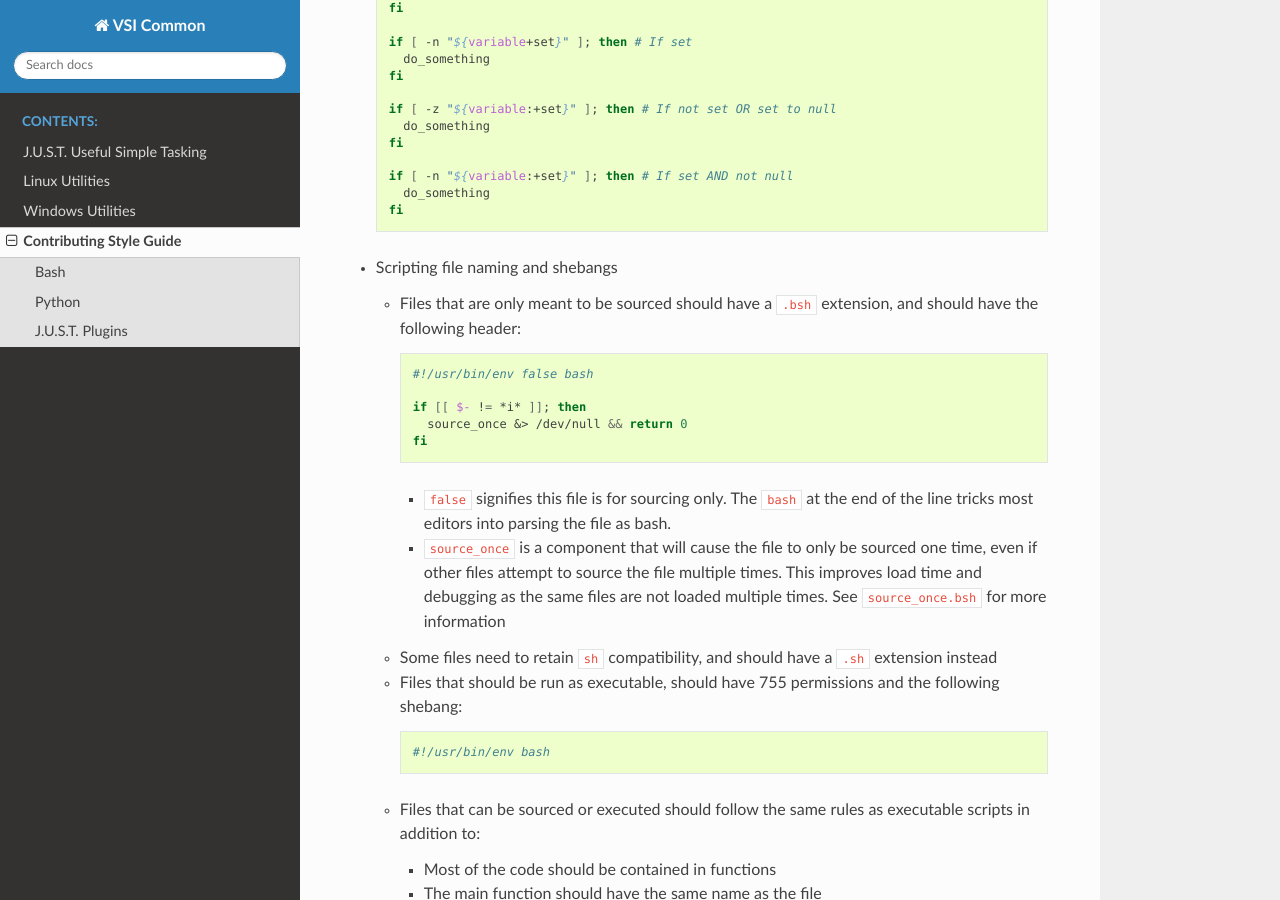
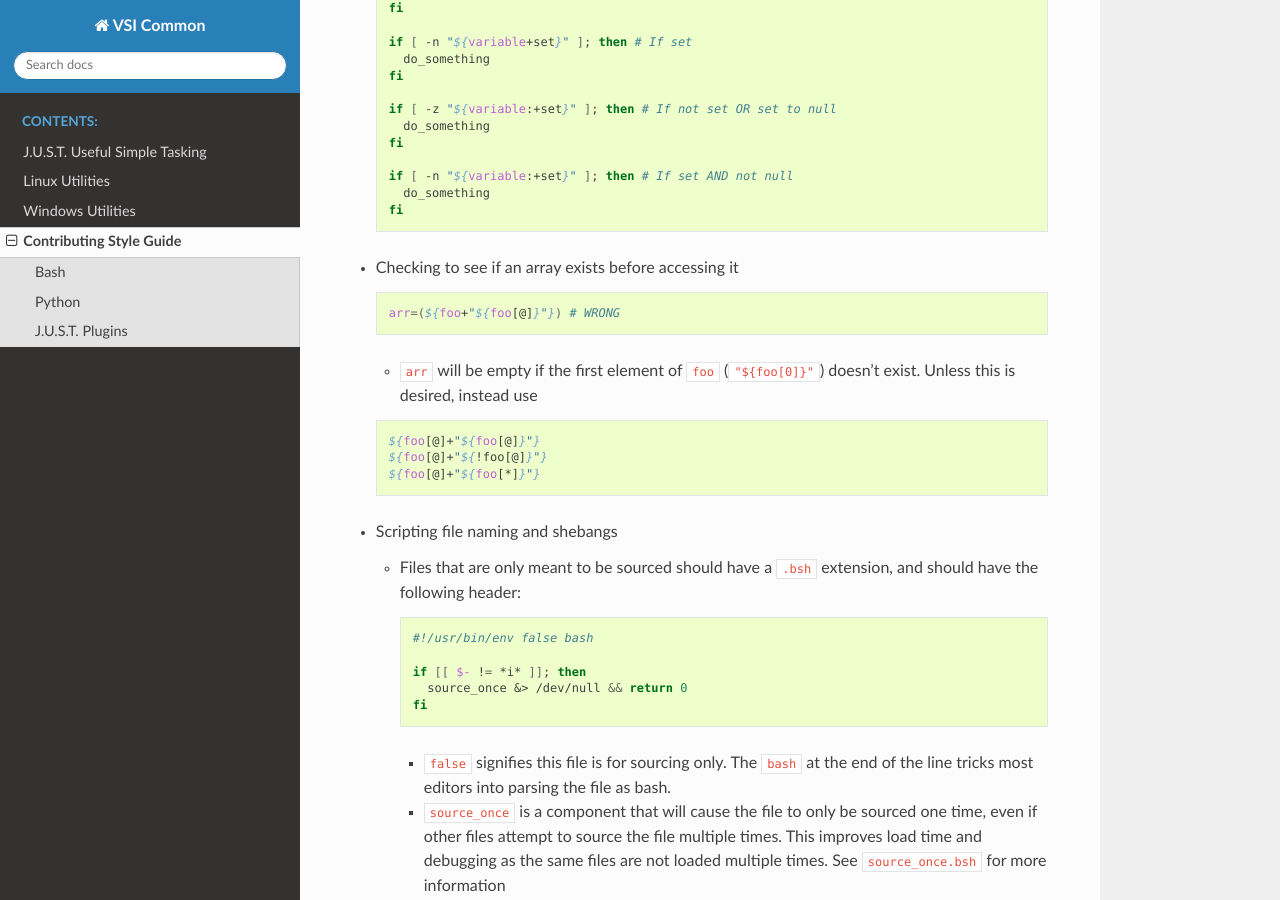
Before and after one commit to VisionSystemsInc/vsi_common, a Sphinx documentation site: the page built from docs/style.rst, in a window 1280 px wide and 900 px high, scrolled down 967 px. Built offline with Sphinx 7.4.7 and the Read the Docs theme 2.0.0, drawn with Linux system fonts in a browser that asks for light colours; pages that are not in the unit, such as notebooks, are missing from menus.

Commit message:
add a note to the style guide about accessing arrays

```diff
--- a/docs/style.rst
+++ b/docs/style.rst
@@ -65,6 +65,20 @@ We like to use `>&` for file descriptors (numbers), and `&>` for filenames
        do_something
      fi
 
+* Checking to see if an array exists before accessing it
+
+  .. code-block:: bash
+
+     arr=(${foo+"${foo[@]}"}) # WRONG
+
+  * ``arr`` will be empty if the first element of ``foo`` (``"${foo[0]}"``) doesn't exist. Unless this is desired, instead use
+
+  .. code-block:: bash
+
+     ${foo[@]+"${foo[@]}"}
+     ${foo[@]+"${!foo[@]}"}
+     ${foo[@]+"${foo[*]}"}
+
 * Scripting file naming and shebangs
 
   * Files that are only meant to be sourced should have a ``.bsh`` extension, and should have the following header:
```
